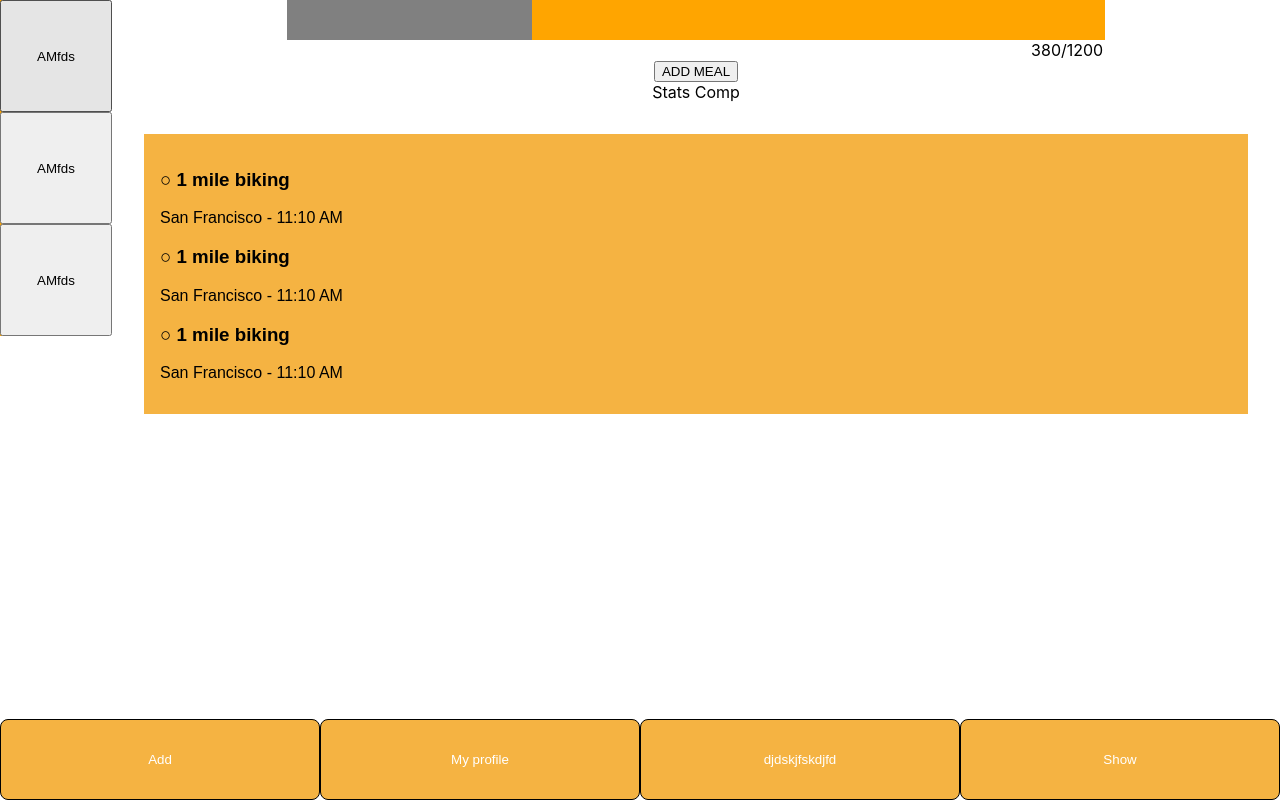
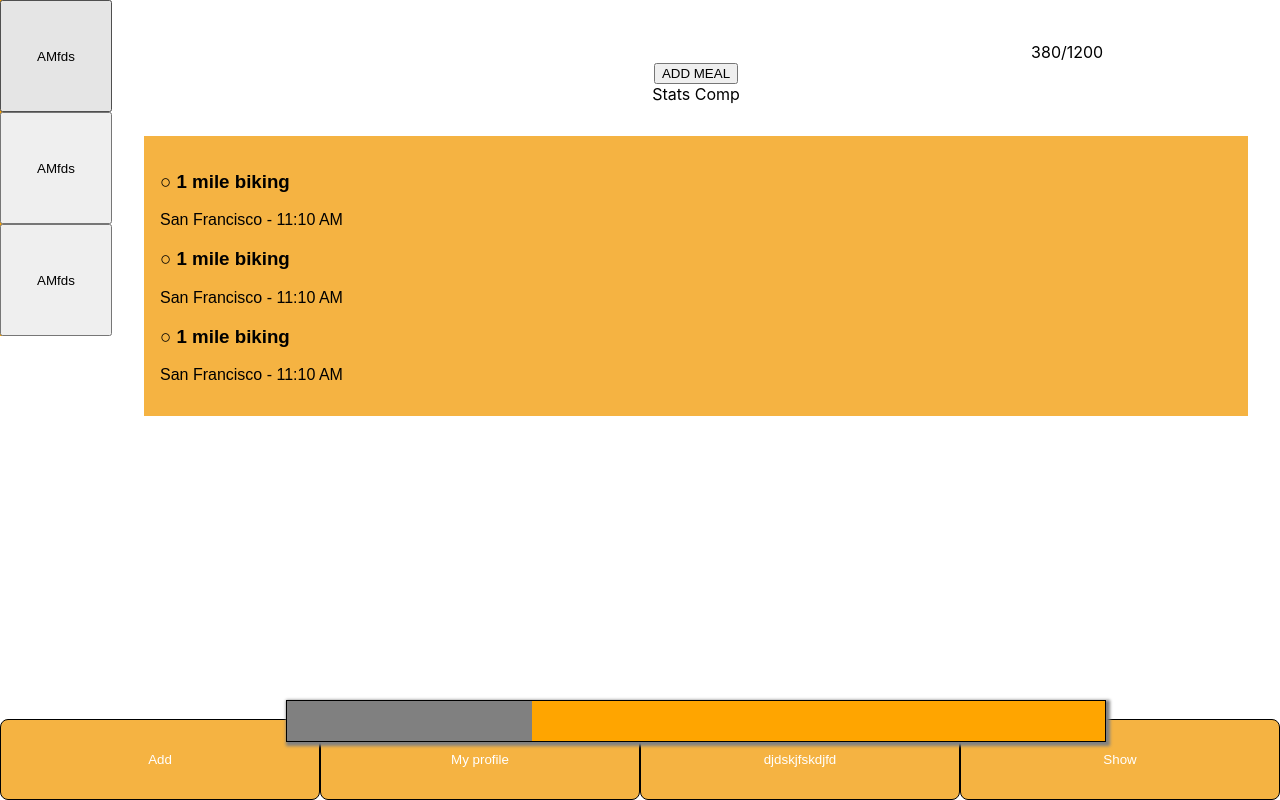
Before and after one commit to javascript-m/react_app, a React (Create React App) app: page / in a window 1280 px wide. Built offline with nearby package versions, Linux system fonts and the light colour scheme; a web font is replaced by a local one.

Commit message:
progress bar

```diff
--- a/src/Components/ProgressBar/ProgressBar.css
+++ b/src/Components/ProgressBar/ProgressBar.css
@@ -3,6 +3,14 @@
     width: 70%;
     background-color: orange;
     margin: auto;
+    position: relative;
+    /*ISPROBAVAM XD*/
+    top:700px;
+    border:1px solid black;
+    -webkit-box-shadow:2px 2px 3px 2px;
+    -moz-box-shadow:2px 2px 3px 2px;
+    box-shadow:2px 2px 3px 2px gray;
+    /*ISPROBAVAM XD*/
 }
 .progress {
     height: 100%;
```
Also changed, not shown: src/Components/HistoryList/ListItem.css (line endings or trailing spaces).
